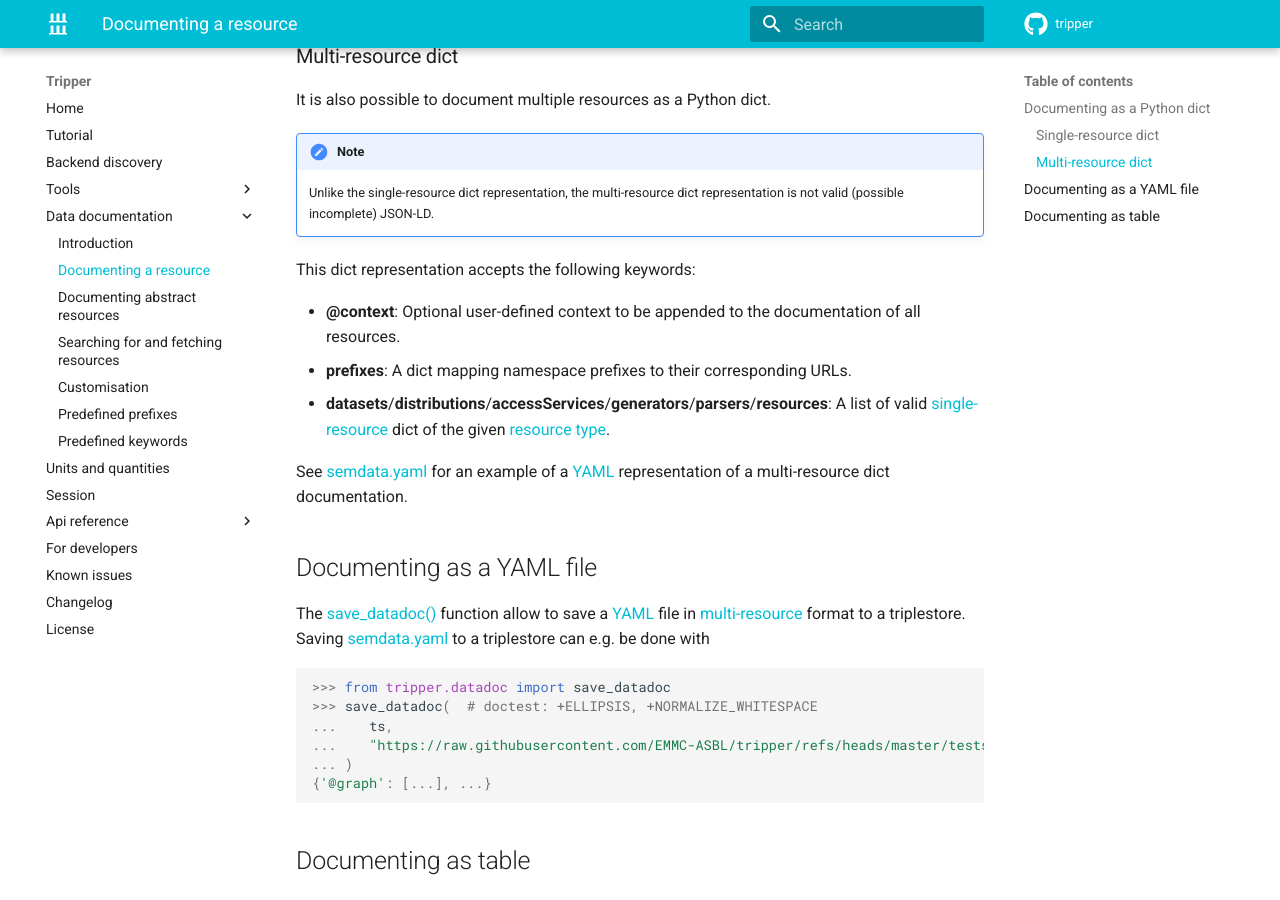
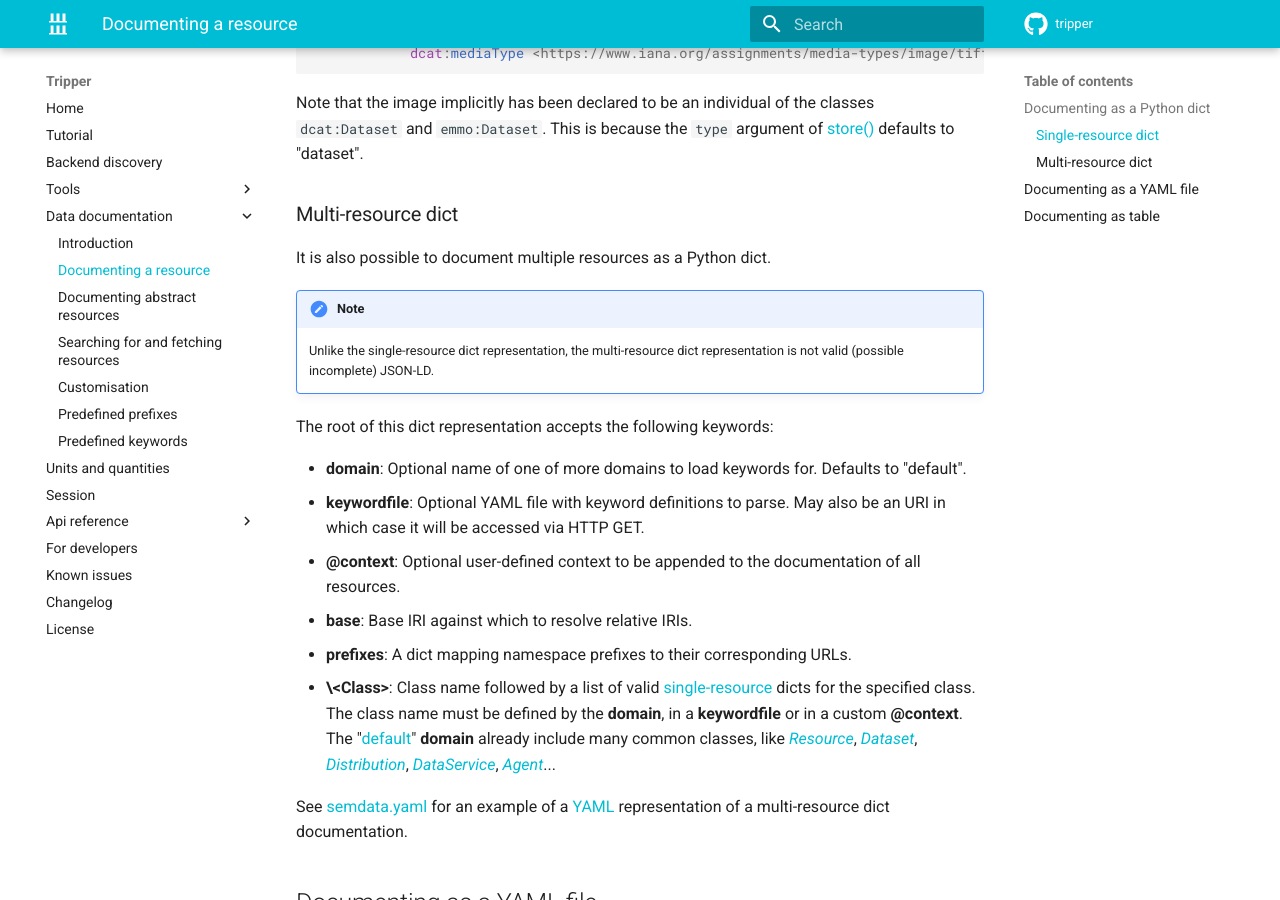
Before and after one commit to EMMC-ASBL/tripper, an MkDocs documentation site: the page built from docs/datadoc/documenting-a-resource.md, in a window 1280 px wide and 900 px high, scrolled down 2404 px. Built offline with MkDocs 1.6.1 and Material for MkDocs 9.7.7, drawn with Linux system fonts in a browser that asks for light colours; comment, search, counter and statistics services are not loaded; the version menu is left out; some of the changed text lies outside the part shown.

Commit message:
Fixed documentation of multi-resource dicts.

````diff
--- a/docs/datadoc/documenting-a-resource.md
+++ b/docs/datadoc/documenting-a-resource.md
@@ -42,6 +42,14 @@ We therefore have to define them explicitly
 ... }
 
 ```
+
+!!! Warning
+
+    Prefixes and keywords shares the same namespace and must therefore be distinct.
+
+    This is a concequence of JSON-LD and cannot be changed by Tripper.
+    A good rule of thumb is to write keywords out as full words and use short abberiviations (about 2-5 characters) for prefixes.
+
 
 !!! note "Side note"
 
@@ -129,11 +137,18 @@ It is also possible to document multiple resources as a Python dict.
 
     Unlike the single-resource dict representation, the multi-resource dict representation is not valid (possible incomplete) JSON-LD.
 
-This dict representation accepts the following keywords:
+The root of this dict representation accepts the following keywords:
 
+- **domain**: Optional name of one of more domains to load keywords for.
+  Defaults to "default".
+- **keywordfile**: Optional YAML file with keyword definitions to parse.
+  May also be an URI in which case it will be accessed via HTTP GET.
 - **@context**: Optional user-defined context to be appended to the documentation of all resources.
+- **base**: Base IRI against which to resolve relative IRIs.
 - **prefixes**: A dict mapping namespace prefixes to their corresponding URLs.
-- **datasets**/**distributions**/**accessServices**/**generators**/**parsers**/**resources**: A list of valid [single-resource](#single-resource-dict) dict of the given [resource type](introduction.md#resource-types).
+- **\<Class\>**: Class name followed by a list of valid [single-resource](#single-resource-dict) dicts for the specified class.
+  The class name must be defined by the **domain**, in a **keywordfile** or in a custom **@context**.
+  The "[default](keywords.md)" **domain** already include many common classes, like *[Resource]*, *[Dataset]*, *[Distribution]*, *[DataService]*, *[Agent]*...
 
 See [semdata.yaml] for an example of a [YAML] representation of a multi-resource dict documentation.
 
@@ -222,3 +237,9 @@ The below example shows how to save all datasets listed in the CSV file [semdata
 [TableDoc]: ../api_reference/datadoc/tabledoc.md/#tripper.datadoc.tabledoc.TableDoc
 [semdata.yaml]: https://raw.githubusercontent.com/EMMC-ASBL/tripper/refs/heads/master/tests/input/semdata.yaml
 [semdata.csv]: https://raw.githubusercontent.com/EMMC-ASBL/tripper/refs/heads/master/tests/input/semdata.csv
+
+[Resource]: https://emmc-asbl.github.io/tripper/latest/datadoc/keywords/#properties-on-resource
+[DataSet]: https://emmc-asbl.github.io/tripper/latest/datadoc/keywords/#properties-on-dataset
+[Distribution]: https://emmc-asbl.github.io/tripper/latest/datadoc/keywords/#properties-on-distribution
+[DataService]: https://emmc-asbl.github.io/tripper/latest/datadoc/keywords/#properties-on-dataservice
+[Agent]: https://emmc-asbl.github.io/tripper/latest/datadoc/keywords/#properties-on-agent
````
Also changed, not shown: docs/datadoc/introduction.md (+0 -13 lines), 1 other file.
